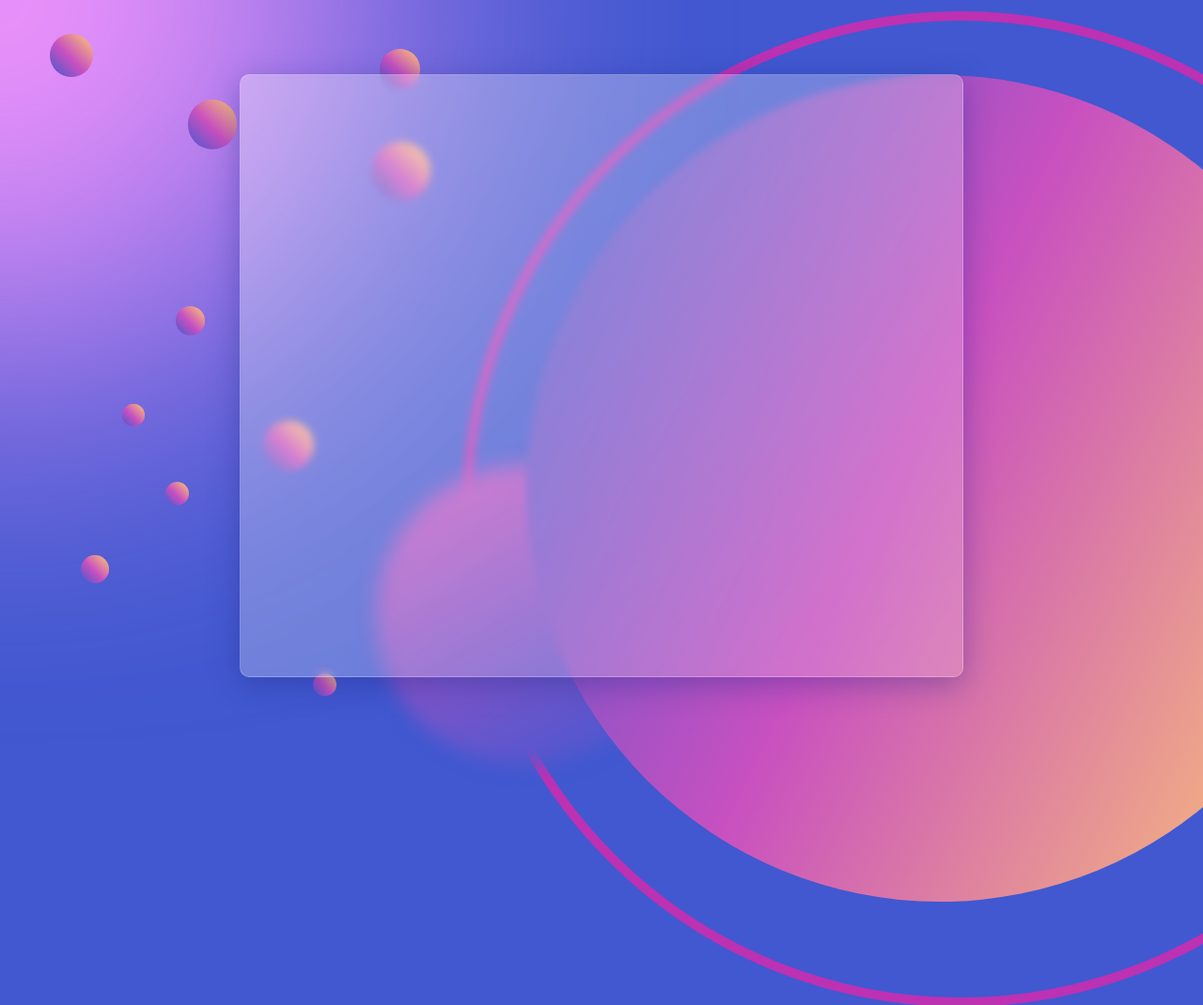
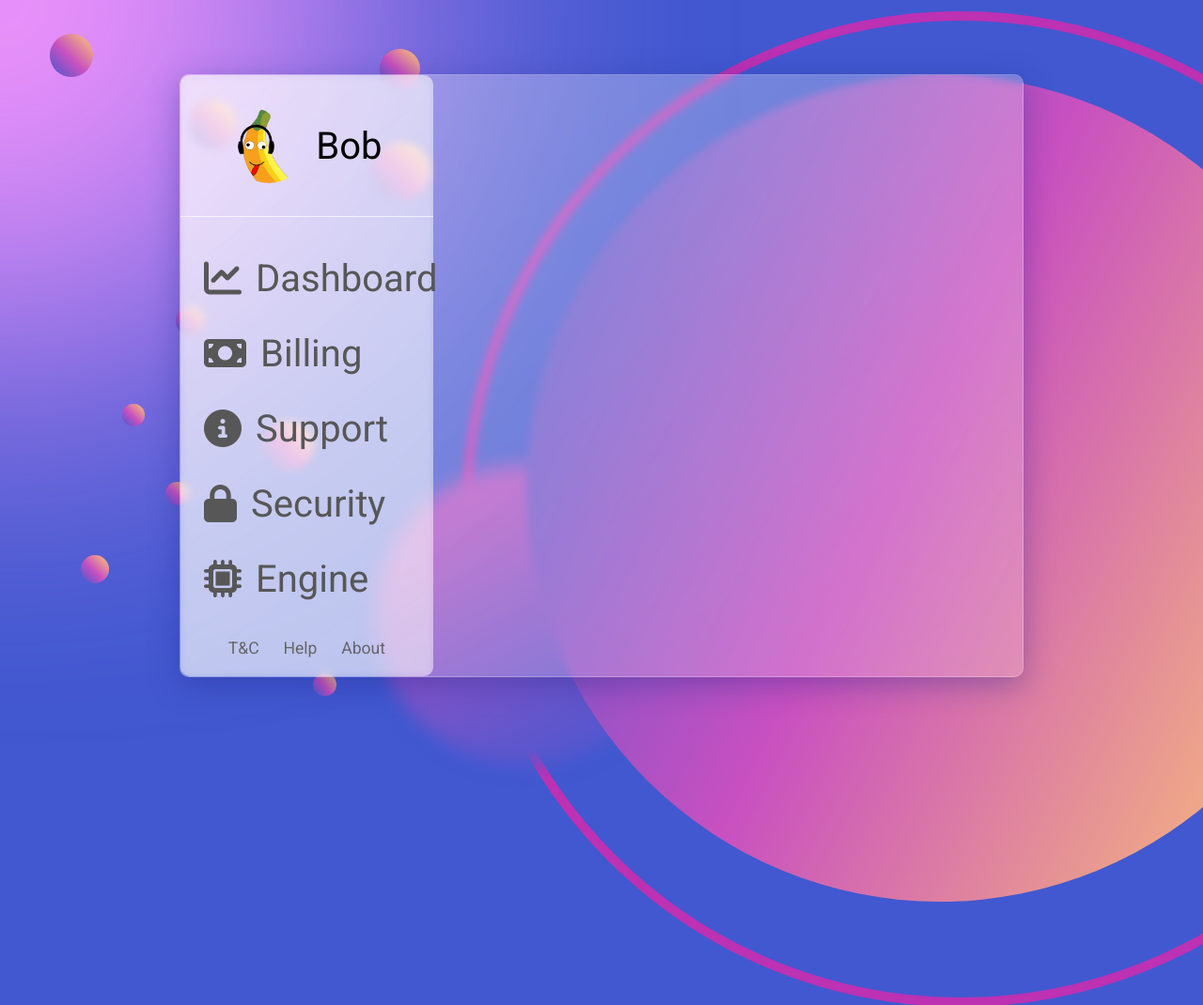
Before and after one commit to pawel02/glassmorphism, a plain HTML site: page index.html in a window 1280 px wide. Shown: the top 1070 px of the page at 94% size. Drawn offline with Linux system fonts and the light colour scheme; a web font is replaced by a local one.

Commit message:
Created the side menu

```diff
--- a/index.css
+++ b/index.css
@@ -9,11 +9,13 @@ body, html
     justify-content: center;
     align-items: center;
     overflow:hidden;
+    font-family: 'Neonderthaw', cursive;
+    font-family: 'Roboto', sans-serif;
 }
 
 main
 {
-    width:60%;
+    width:70%;
     min-height:80vh;
     background: linear-gradient(
         to right bottom,
@@ -83,3 +85,92 @@ main
     background-color: #4158D0;
     background-image:linear-gradient(45deg, #4158D0 0%, #C850C0 46%, #FFCC70 100%);
 }
+
+.side-menu
+{
+    background-color: rgb(255 255 255 / 42%);
+    width: 30%;
+    min-height: 80vh;
+    max-height: 100%;
+    backdrop-filter: blur(4px);
+    border-radius: 10px;
+}
+
+.side-menu div
+{
+    width:100%;
+    height:150px;
+    border-bottom:1px solid rgba(255, 255, 255, 0.692);
+    margin-bottom:25px;
+    position:relative;
+}
+
+.center
+{
+    display:flex;
+    justify-content: center;
+    align-items: center;
+}
+
+.center img
+{
+    border-radius:50%;
+    width:80px;
+    height:80px;
+}
+.avatar-name
+{
+    margin-left:10px;
+    font-size:2.5rem;
+}
+
+.menu-item
+{
+    width:100%;
+    height:80px;
+    text-decoration: none;
+    justify-content: flex-start;
+    font-size:2.5rem;
+    color:#575757;
+    box-sizing: border-box;
+    padding-left:25px;
+    width:100%;
+    height:80px;
+    transition: all 0.3s;
+    border-radius: 15px;
+}
+
+.menu-item:hover
+{
+    transform:scale(1.05);
+    background-color:rgba(255, 255, 255, 0.656);
+    backdrop-filter:blur(4px);
+}
+
+.menu-item p
+{
+    margin:0 0 0 15px ;
+}
+
+footer
+{
+    position:absolute;
+    bottom:20px;
+    left:0;
+    width:100%;
+    justify-content: space-evenly !important;
+    box-sizing: border-box;
+    padding:0 25px;
+}
+footer a
+{
+    text-decoration: none;
+    color:rgb(92, 92, 92);
+    font-size:1.1rem;
+    opacity:0.9;
+}
+footer a:hover
+{
+    text-decoration: underline;
+    opacity:1;
+}
--- a/index.html
+++ b/index.html
@@ -5,6 +5,10 @@
     <meta http-equiv="X-UA-Compatible" content="IE=edge">
     <meta name="viewport" content="width=device-width, initial-scale=1.0">
     <title>Glassmorphism</title>
+    <script src="https://kit.fontawesome.com/299d4d9d9b.js" crossorigin="anonymous"></script>
+    <link rel="preconnect" href="https://fonts.googleapis.com">
+    <link rel="preconnect" href="https://fonts.gstatic.com" crossorigin>
+    <link href="https://fonts.googleapis.com/css2?family=Neonderthaw&family=Roboto:wght@100;300;400;500;700;900&display=swap" rel="stylesheet">
     <link rel="stylesheet" href="./index.css">
     <script src = "./index.js"></script>
 </head>
@@ -16,6 +20,39 @@
     <div class = "planet" id = "planet3"></div>
 
     <main>
+        <section class = "side-menu">
+            <div class = "center">
+                <img src="./img/avatar.png" alt="avatar" />
+                <p class = "avatar-name">Bob</p>
+            </div>
+
+            <a href = "#" class = "menu-item center">
+                <i class="fa-solid fa-chart-line"></i>
+                <p>Dashboard</p>
+            </a>
+            <a href = "#" class = "menu-item center">
+                <i class="fa-solid fa-money-bill"></i>
+                <p>Billing</p>
+            </a>
+            <a href = "#" class = "menu-item center">
+                <i class="fa-solid fa-circle-info"></i>
+                <p>Support</p>
+            </a>
+            <a href = "#" class = "menu-item center">
+                <i class="fa-solid fa-lock"></i>
+                <p>Security</p>
+            </a>
+            <a href = "#" class = "menu-item center">
+                <i class="fa-solid fa-microchip"></i>
+                <p>Engine</p>
+            </a>
+
+            <footer class = "center">
+                <a href="#">T&C</a>
+                <a href="#">Help</a>
+                <a href="#">About</a>
+            </footer>
+        </section>
     </main>
 </body>
 </html>
```
Also changed, not shown: img/avatar.png (added).
